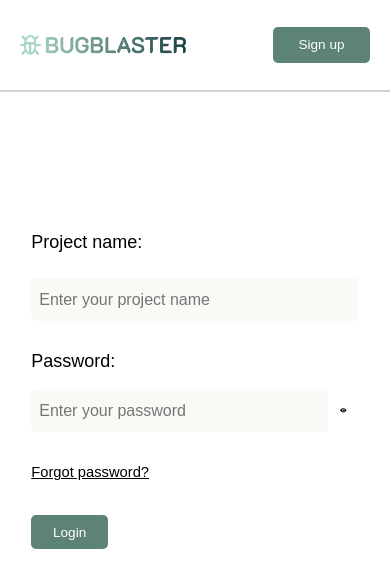
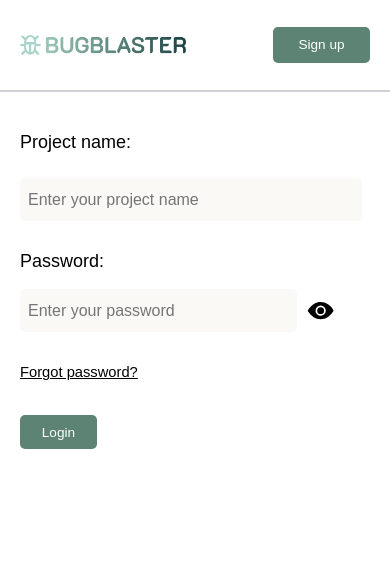
Before and after one commit to TonyPhan0505/BugBlaster, a React (Create React App) app in the folder frontend/: page / in a window 390 px wide. Shown: the top 588 px of the page. Built offline with nearby package versions, Linux system fonts and the light colour scheme.

Commit message:
fix: fixed mobile views for login page and home page

```diff
--- a/frontend/src/components/home/BugCard.component.js
+++ b/frontend/src/components/home/BugCard.component.js
@@ -105,11 +105,10 @@ const styles = {
   root: {
     display: "flex",
     flexDirection: "column",
-    width: "100%",
+    width: "91%",
     borderRadius: "7px",
     backgroundColor: Colors.seven,
     marginTop: "25px",
-    padding: "10px 20px",
     marginLeft: "20px"
   },
 
@@ -144,11 +143,12 @@ const styles = {
     fontSize: "1.325rem",
     fontFamily: "Arial",
     color: Colors.four,
-    margin: "20px 10px"
+    margin: "20px 20px"
   },
 
   dataWrapper: {
-    cursor: "pointer"
+    cursor: "pointer",
+    marginLeft: "10px"
   }
 };
 ///////////////////////////////////////////
--- a/frontend/src/components/login/Form.component.js
+++ b/frontend/src/components/login/Form.component.js
@@ -92,9 +92,9 @@ export default function Form() {
                     onClick={() => setPasswordHidden(!passwordHidden)}
                 >
                     {passwordHidden ? (<IoEye
-                        size={window.innerWidth * 0.017}
+                        style={isMobile ? styles.mobileEye : styles.eye}
                     />) : (<IoEyeOff
-                        size={window.innerWidth * 0.017}
+                        style={isMobile ? styles.mobileEye : styles.eye}
                     />)}
                 </div>
             </div>
@@ -126,19 +126,18 @@ const styles = {
     marginTop: "100px"
   },
   rootMobile: {
-    width: "84%",
-    margin: 'auto',
+    width: "88%",
     display: "flex",
     flexDirection: "column",
     paddingTop: '20px',
-    fontSize: "1.125rem",
-    marginTop: "100px"
+    fontSize: "1.125rem"
   },
   label: {
     display: 'block',
     marginBottom: '5px',
     fontFamily: "Arial",
-    marginTop: "20px"
+    marginTop: "20px",
+    marginLeft: "20px"
   },
   input: {
     width: '95%',
@@ -148,6 +147,7 @@ const styles = {
     borderRadius: "0.3rem",
     borderWidth: "0",
     marginTop: "20px",
+    marginLeft: "20px",
     fontSize: "1rem",
     backgroundColor: Colors.seven
   },
@@ -160,21 +160,28 @@ const styles = {
     marginBottom: '10px'
   },
   passwordInput: {
-    width: '90%',
+    width: '85%',
     height: "100%",
     padding: '8px',
     borderRadius: "0.3rem",
     borderWidth: "0",
     fontSize: "1rem",
-    backgroundColor: Colors.seven
+    backgroundColor: Colors.seven,
+    marginLeft: "20px"
   },
   hideButton: {
-    width: "10%",
+    width: "15%",
     height: "100%",
     display: "flex",
     alignItems: "center",
     justifyContent: "center",
     cursor: "pointer"
+  },
+  eye: {
+    fontSize: window.innerWidth * 0.014
+  },
+  mobileEye: {
+    fontSize: window.innerWidth * 0.07
   },
   forgotPassword: {
     textDecoration: 'underline',
@@ -182,7 +189,8 @@ const styles = {
     fontSize: "0.92rem",
     marginTop: "30px",
     marginBottom: "15px",
-    cursor: "pointer"
+    cursor: "pointer",
+    marginLeft: "20px"
   },
   button: {
     width: "4.8rem",
@@ -195,7 +203,8 @@ const styles = {
     fontFamily: "Arial",
     cursor: 'pointer',
     fontSize: '0.85rem',
-    marginTop: "20px"
+    marginTop: "20px",
+    marginLeft: "20px"
   },
 };
 ///////////////////////////////////////////
--- a/frontend/src/pages/home.page.js
+++ b/frontend/src/pages/home.page.js
@@ -137,11 +137,22 @@ export default function HomePage() {
         actionText="Log out"
         action={logOut}
       />
-      <div style={isMobile ? styles.mobileMain : styles.main}>
       <div style={styles.infoFrame}>
         <p style={styles.projectName}>{
           currentProject.uniqueName
         }</p>
+        {!isMobile && (<button
+          style={styles.openAppButton}
+          onClick={openApp}
+        >
+          Open app
+        </button>)}
+        {!isMobile && (<button
+          onClick={navToAddBugPage}
+          style={styles.addBugButton}
+        >Add issue</button>)}
+      </div>
+      {isMobile && (<div style={styles.buttonsFrame}>
         <button
           style={styles.openAppButton}
           onClick={openApp}
@@ -152,7 +163,7 @@ export default function HomePage() {
           onClick={navToAddBugPage}
           style={styles.addBugButton}
         >Add issue</button>
-        </div>
+      </div>)}
       <div style={styles.dividerWrapper}>
         <div style={styles.divider}/>
       </div>
@@ -185,7 +196,7 @@ export default function HomePage() {
         </div>
       </div>
       {isMobile && (<div style={styles.divider}/>)}
-        <div style={isMobile ? styles.mobileBugsFrame : styles.bugsFrame}>
+      <>
         {
           loading ?
             <Loader loading={loading}/>
@@ -200,8 +211,7 @@ export default function HomePage() {
               }
             </>
         }
-        </div>
-      </div>
+      </>
     </div>
   )
 }
@@ -212,31 +222,23 @@ const styles = {
   root: {
     width: "100%",
     display: "flex",
-    flexDirection: "column"
-  },
-
-  mobileMain: {
-    width: "100%",
-    display: "flex",
     flexDirection: "column",
-    marginTop: "30px"
-  },
-
-  main: {
-    width: "100%",
-    display: "flex",
-    flexDirection: "column",
-    marginTop: "30px",
-    alignItems: "center"
+    paddingBottom: "30px"
   },
 
   infoFrame: {
     width: "100%",
-    display: "flex"
+    display: "flex",
+    marginTop: "30px"
+  },
+
+  buttonsFrame: {
+    display: "flex",
+    alignItems: "center"
   },
 
   projectName: {
-    fontSize: "1.4rem",
+    fontSize: "1.2rem",
     fontFamily: "Arial",
     fontWeight: "bold",
     marginLeft: "20px",
@@ -363,24 +365,9 @@ const styles = {
     border: "0",
     borderRadius: "5px",
     backgroundColor: Colors.three,
-    fontSize: "1rem",
+    fontSize: "0.9rem",
     color: Colors.five,
     cursor: "pointer"
-  },
-
-  mobileBugsFrame: {
-    width: "80%",
-    marginTop: "10px",
-    display: "flex",
-    flexDirection: "column"
-  },
-
-  bugsFrame: {
-    width: "48%",
-    marginTop: "10px",
-    display: "flex",
-    flexDirection: "column",
-    alignItems: "center"
   }
 };
 ///////////////////////////////////////////
--- a/frontend/src/pages/login.page.js
+++ b/frontend/src/pages/login.page.js
@@ -40,7 +40,6 @@ export default function LoginPage() {
 const styles = {
   main: {
     width: "100%",
-    height: window.innerHeight - 200,
     backgroundColor: Colors.five
   }
 };
```
Also changed, not shown: frontend/src/components/shared/DataRow.component.js (indentation only). Lines whose indentation alone changed are shown as unchanged.
